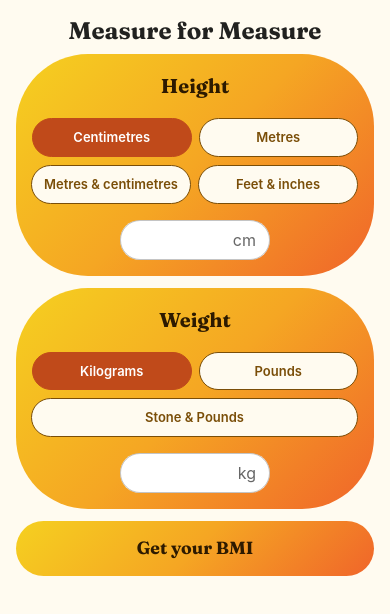
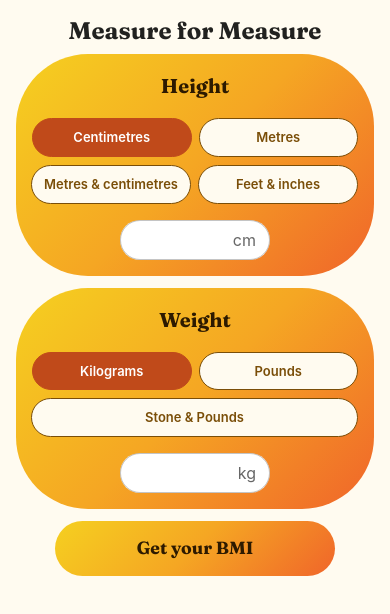
Before and after one commit to KerryCX/measure-for-measure, a React (Vite) app: page / in a window 390 px wide. Shown: the top 614 px of the page. Built offline with nearby package versions, Linux system fonts and the light colour scheme.

Commit message:
fix: mobile layout, button width, favicon and BMI display

```diff
--- a/src/App.tsx
+++ b/src/App.tsx
@@ -99,10 +99,13 @@ const App = () => {
         sx={{
           background: "linear-gradient(135deg, #F5D020, #F5A623, #F0652A)",
           color: "#2D1A00",
+          maxWidth: 280,
           fontWeight: 700,
           borderRadius: "999px",
           py: 1.5,
           mb: 2,
+          mx: "auto",
+          display: "block",
           fontFamily: "Fraunces, serif",
           fontSize: "1.1rem",
           boxShadow: "none",
--- a/src/components/BMIResult.tsx
+++ b/src/components/BMIResult.tsx
@@ -14,8 +14,8 @@ const cardSx = {
   background: "linear-gradient(135deg, #F5D020, #F5A623, #F0652A)",
   borderRadius: 3,
   padding: 3,
-  mt: 1,
   textAlign: "center",
+  mt: { xs: 1, sm: 2 },
 };
 
 const BMIResult = ({ result }: BMIResultProps) => {
--- a/vite.config.ts
+++ b/vite.config.ts
@@ -4,6 +4,9 @@ import react from "@vitejs/plugin-react";
 
 export default defineConfig({
   plugins: [react()],
+  server: {
+    host: true,
+  },
   test: {
     environment: "jsdom",
     setupFiles: "./src/setupTests.ts",
```
